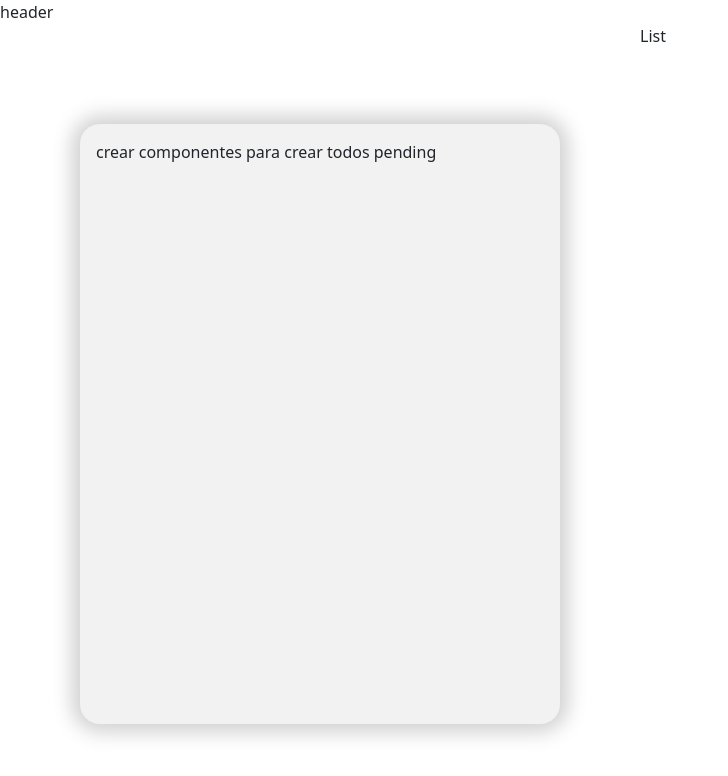
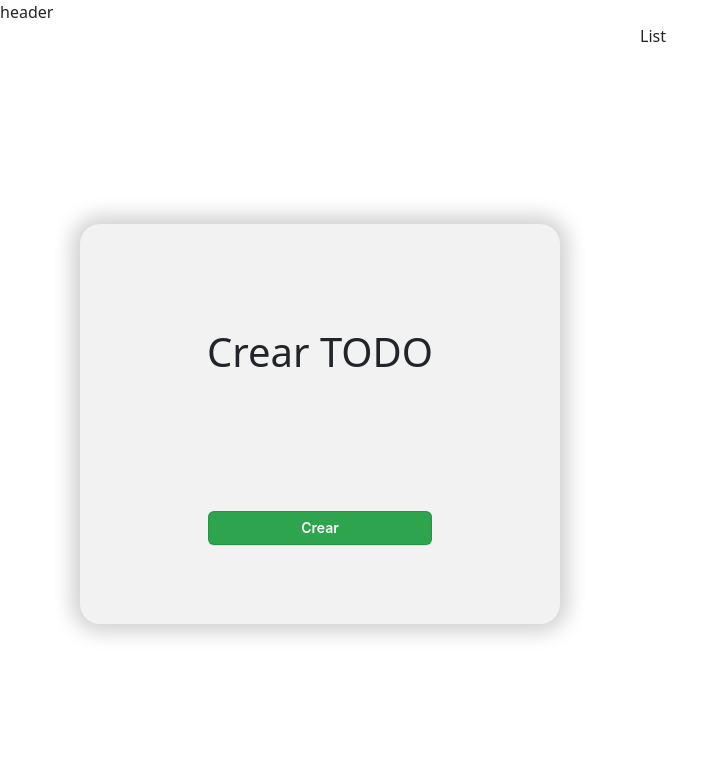
Before and after one commit to oscar13ud/practiceReact, a React (Create React App) app: page / in a window 1280 px wide. Shown: the top 776 px of the page, without its empty margins (0-728 px from the left). Built offline with nearby package versions, Linux system fonts and the light colour scheme.

Commit message:
Se agrega boton Crear

```diff
--- a/src/pages/mainView/CreateTODO.tsx
+++ b/src/pages/mainView/CreateTODO.tsx
@@ -3,12 +3,12 @@ import { Container } from "../../components/Container";
 export const CreateTODO = () => {
   return (
     <div className="h-100 d-flex justify-content-center align-items-center">
-      <Container height="h-75" width="w-75">
-        <div>
-            crear componentes para crear todos
-            pending
+      <Container height="h-50" width="w-75">
+        <div className="d-flex flex-column h-100 justify-content-around">
+          <h1 className="text-center pt-4">Crear TODO</h1>
+          <button className="button-3">Crear</button>
         </div>
-       </Container>
+      </Container>
     </div>
   );
 };
--- a/src/styles/pages/mainView.css
+++ b/src/styles/pages/mainView.css
@@ -4,3 +4,32 @@
   box-shadow: 0 0 20px 8px #d0d0d0;
   padding: 1rem;
 }
+
+/* CSS */
+.button-3 {
+  appearance: none;
+  background-color: #2ea44f;
+  border: 1px solid rgba(27, 31, 35, 0.15);
+  border-radius: 6px;
+  box-shadow: rgba(27, 31, 35, 0.1) 0 1px 0;
+  box-sizing: border-box;
+  color: #fff;
+  cursor: pointer;
+  display: inline-block;
+  font-family: -apple-system, system-ui, "Segoe UI", Helvetica, Arial,
+    sans-serif, "Apple Color Emoji", "Segoe UI Emoji";
+  font-size: 14px;
+  font-weight: 600;
+  line-height: 20px;
+  padding: 6px 16px;
+  position: relative;
+  text-align: center;
+  text-decoration: none;
+  user-select: none;
+  -webkit-user-select: none;
+  touch-action: manipulation;
+  vertical-align: middle;
+  white-space: nowrap;
+  width: 50%;
+  align-self: center;
+}
```
